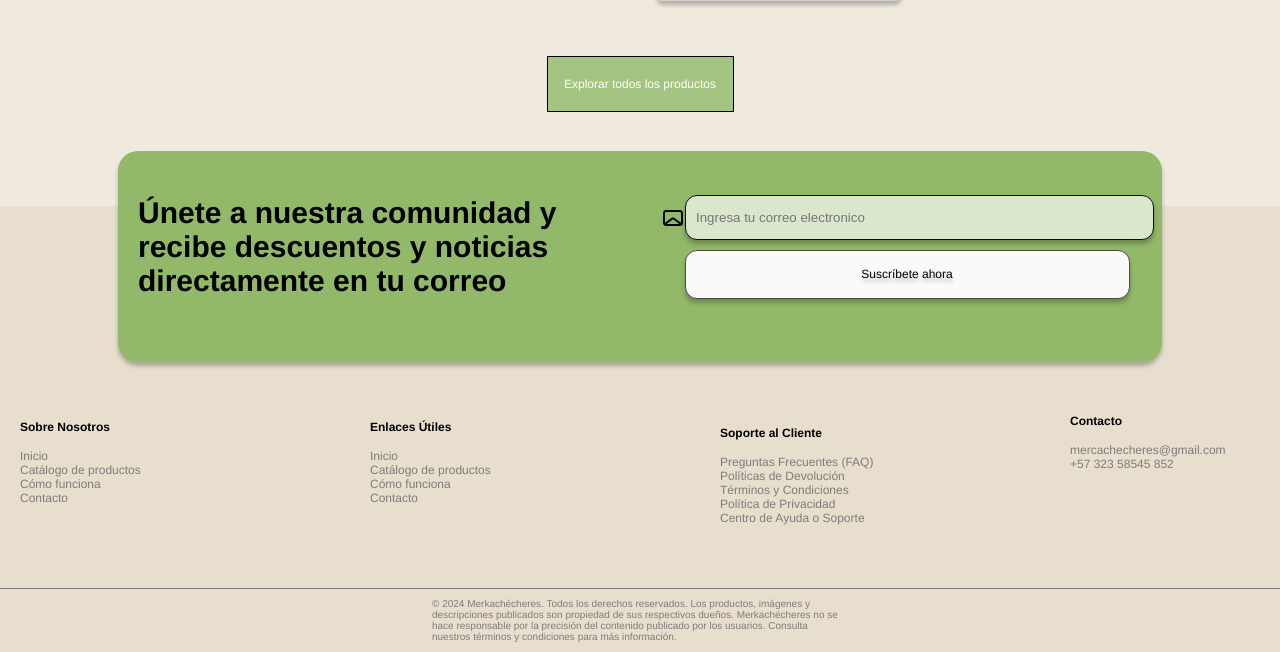
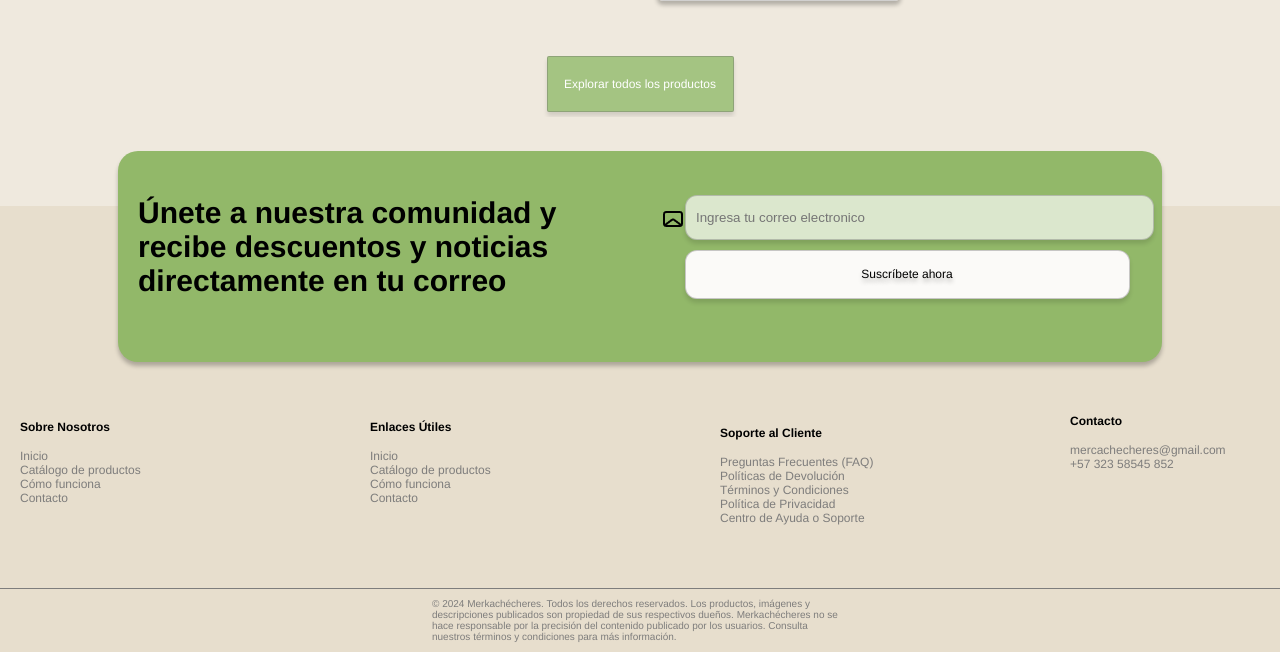
Before and after one commit to DarkJ-18/app_merkachecheres, a Django app: page /merkachecheres/ in a window 1280 px wide; the page is wider, and only the part inside the window is pictured. Shown: the part 2533-3185 px from the top of that part. Run offline with Django 5.2, Linux system fonts and the light colour scheme.

Commit message:
Refactor CSS class names and update styles for login page, product images, and arrows

```diff
--- a/merkachecheres/static/css/style.css
+++ b/merkachecheres/static/css/style.css
@@ -790,12 +782,15 @@ main {
     border: 1px solid;
     align-items: center;
     justify-content: center;
+    border-radius: 2px;
+    border-color: var(--color-gris-border-35);
+    box-shadow: 0px 4px 4px var(--color-sombra);
 }
 
 .landing_page .btn_text-4 {
     font-family: "Mukta Vaani-Medium", Helvetica;
     font-weight: 500;
-    color: #ffffff;
+    color: var(--color-blanco);
     font-size: 12px;
     position: relative;
     width: fit-content;
@@ -1326,7 +1321,8 @@ main {
 
 /* Falta */
 .landing_page .group-2 {
-
+    position: relative;
+    top: -1px;
 }
 
 .landing_page .text-field {
@@ -1341,8 +1337,8 @@ main {
     border-radius: 12px;
     overflow: hidden;
     border: 0.5px solid;
-    border-color: #070c1c;
-    box-shadow: 0px 4px 4px #00000040;
+    border-color: var( --color-gris-border-35);
+    box-shadow: 0px 4px 4px var(--color-sombra);
 }
 
 .landing_page .butttons-secondary {
@@ -1353,13 +1349,13 @@ main {
     border-radius: 12px;
     overflow: hidden;
     border: 0.5px solid;
-    border-color: #4d4a44;
+    border-color: var(--color-gris-border-35);
     align-items: center;
     justify-content: center;
     gap: 8px;
     padding: 8px;
     position: relative;
-    box-shadow: 0px 4px 4px #00000040;
+    box-shadow: 0px 4px 4px var(--color-sombra);
 }
 
 .landing_page .btn_text-7 {
--- a/merkachecheres/static/css/styleguide.css
+++ b/merkachecheres/static/css/styleguide.css
@@ -27,6 +27,8 @@
     --labels-letter-spacing-0: 0px;
     --labels-line-height: normal;
     --labels-font-style: normal;
+
+    --color-beige-30: rgba(239, 233, 222, 1);
     --color-blanco: rgba(255, 255, 255);
     --color-verde: rgba(146, 184, 105);
     --color-verde-hover: rgba(146, 184, 105, 1);
```
Also changed, not shown: other parts of merkachecheres/static/css/style.css (+15 -23 lines).
